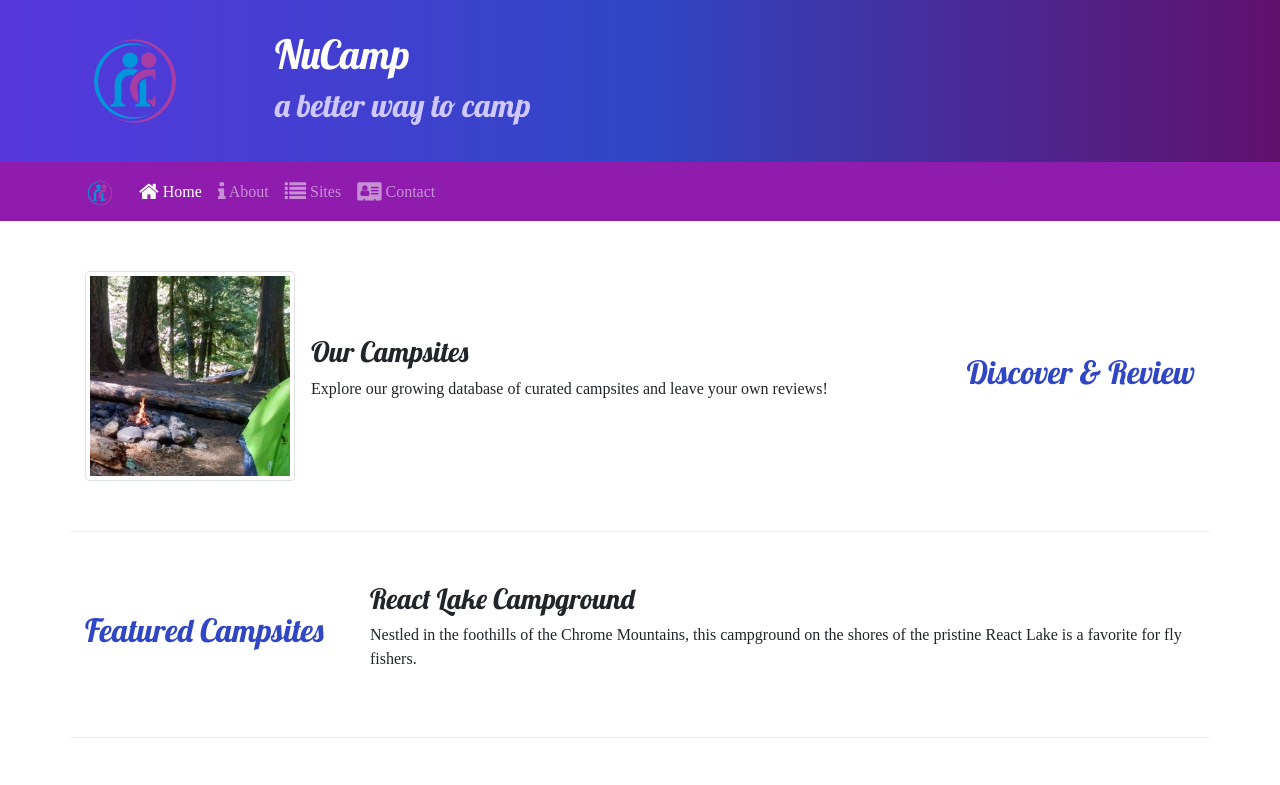
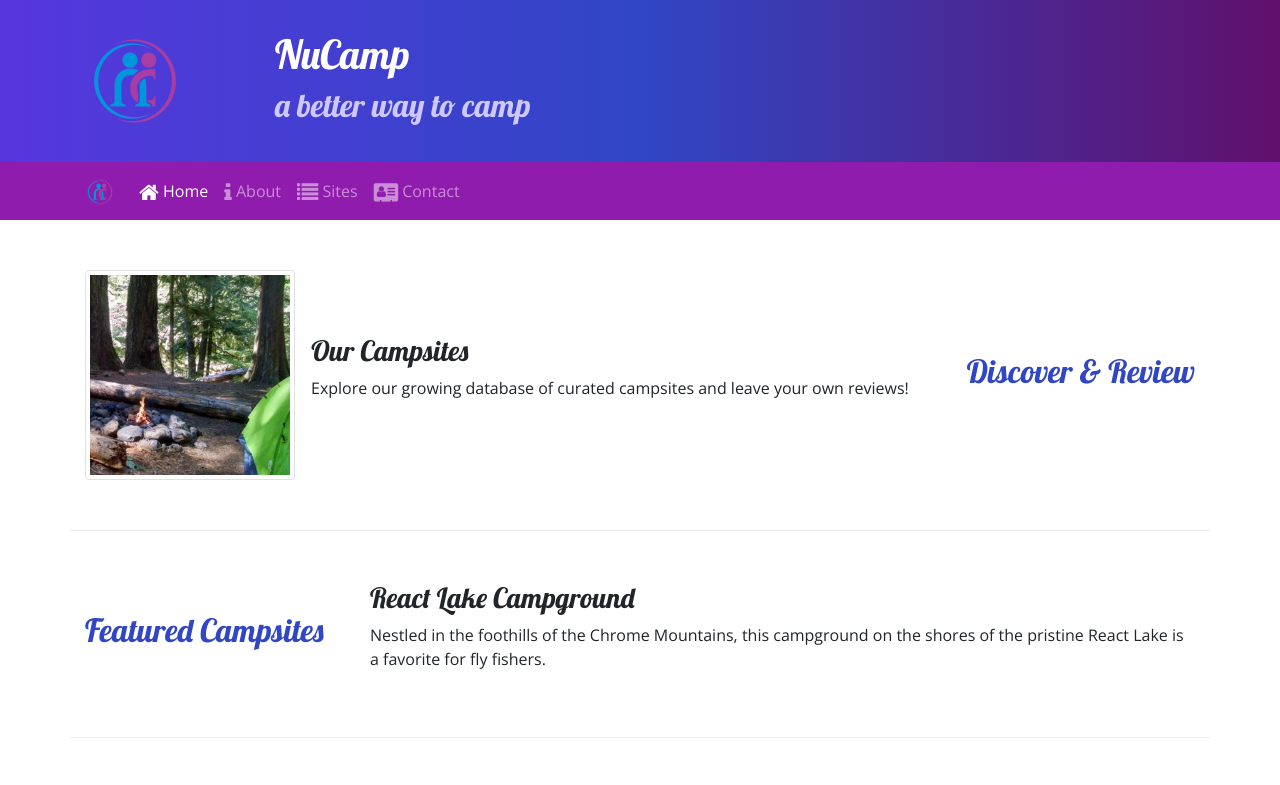
Before and after one commit to GuppyForLife/nuCampBootStrapWebsite, a website: page index.html in a window 1280 px wide. Shown: the top 785 px of the page. Drawn offline with nearby package versions, Linux system fonts and the light colour scheme.

Commit message:
Fixed body-font

```diff
--- a/css/styles.css
+++ b/css/styles.css
@@ -1,5 +1,5 @@
 body {
-    font-family: "Open-Sans", "sans-serif";
+    font-family: "Open Sans", sans-serif;
 }
 
 h1,h2,h3 {
```
